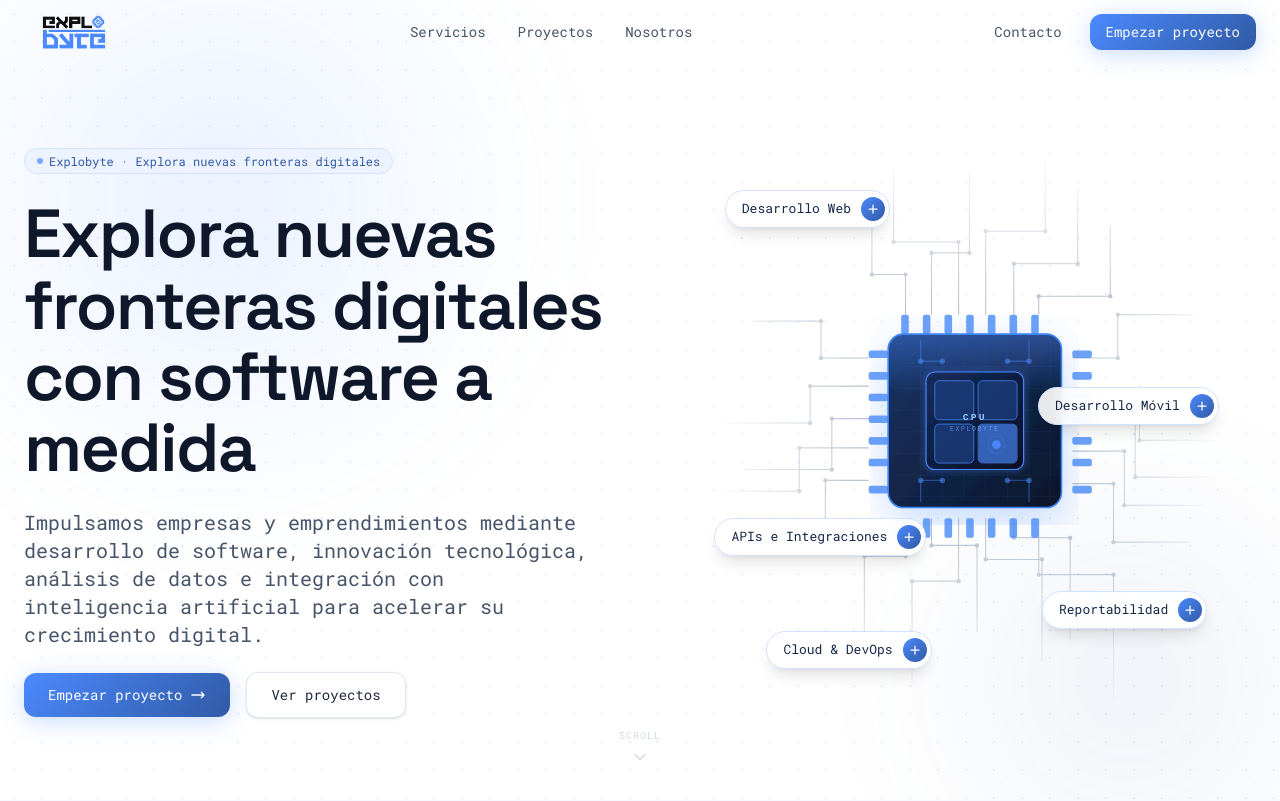
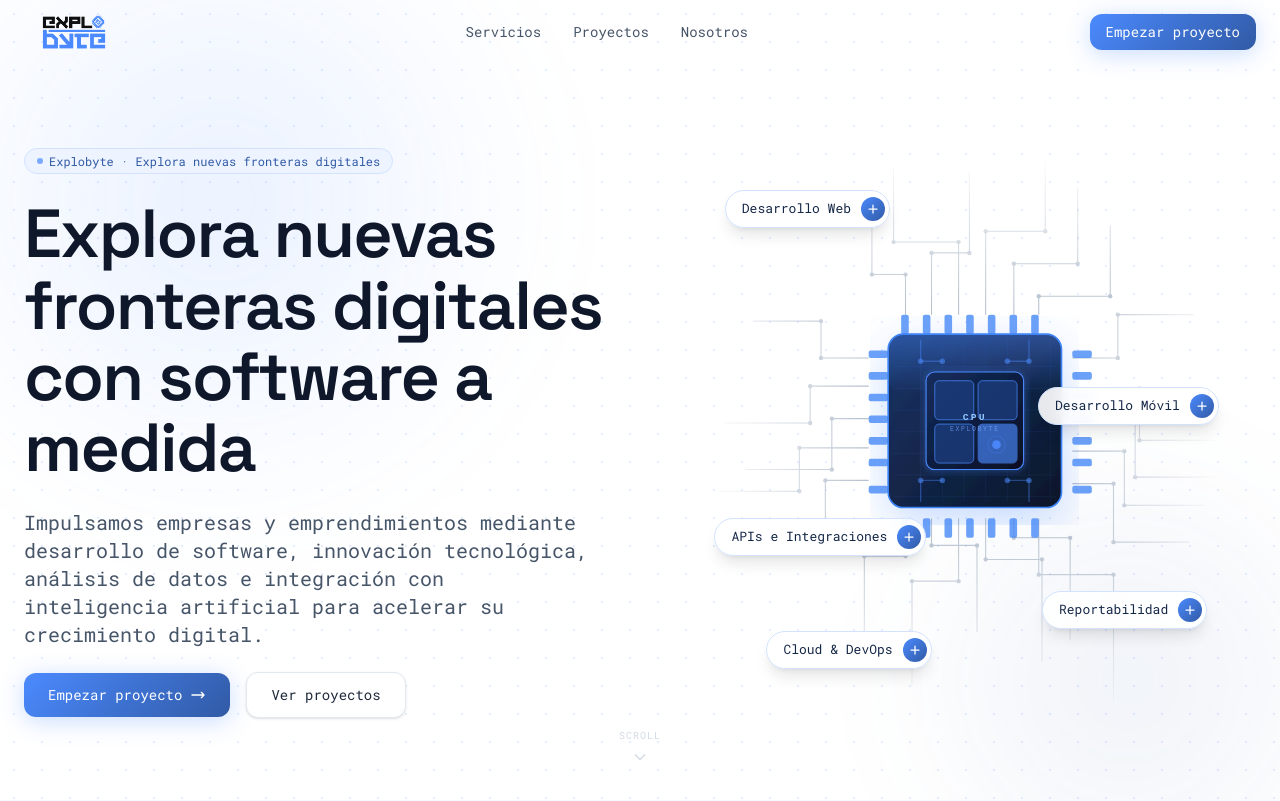
Before and after one commit to Matias-V823/explobyte-website-v2, a Next.js app: page / in a window 1280 px wide. Shown: the top 801 px of the page. Built offline with nearby package versions, Linux system fonts and the light colour scheme.

Commit message:
refactor: Remove 'Contacto' button from Navbar

```diff
--- a/components/layout/Navbar.tsx
+++ b/components/layout/Navbar.tsx
@@ -58,9 +58,6 @@
         </div>
 
         <div className="hidden md:flex items-center gap-3">
-          <ButtonLink variant="ghost" size="sm" href="#contacto">
-            Contacto
-          </ButtonLink>
           <ButtonLink variant="primary" size="sm" href="#cta">
             Empezar proyecto
           </ButtonLink>
```
